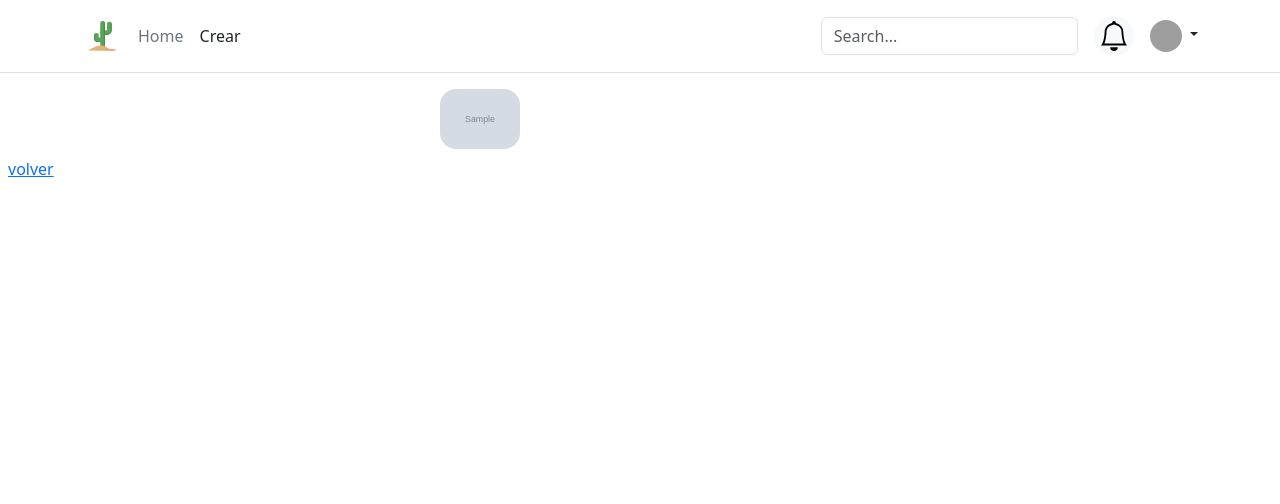
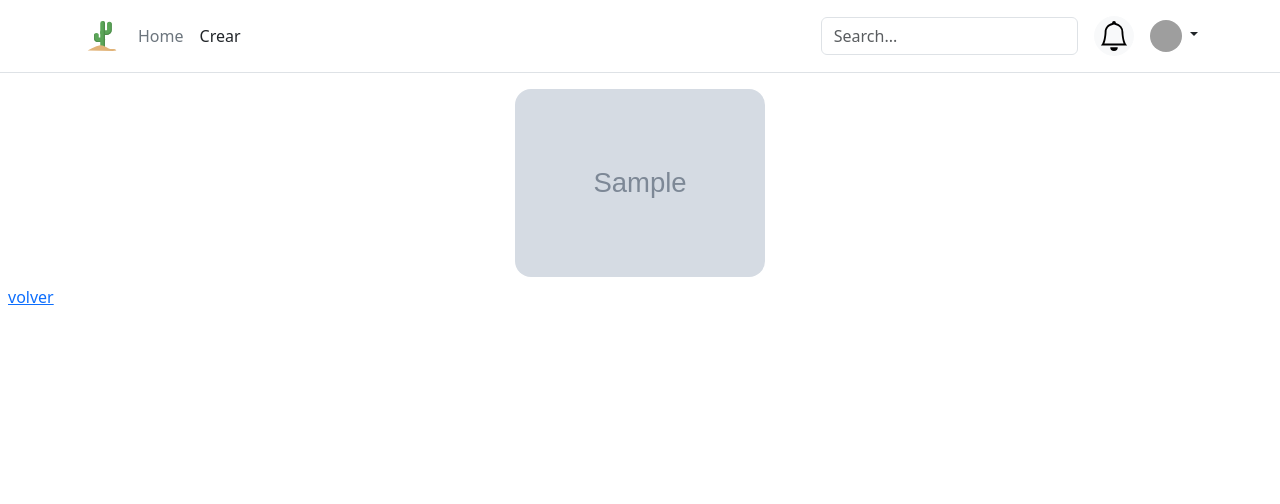
Before and after one commit to FranMedina02/mascotas_blog_2, a Django app: page / in a window 1280 px wide. Shown: the top 504 px of the page. Run offline with Django 4.2, Linux system fonts and the light colour scheme; tables that the repository leaves empty hold one stand-in row (values such as "Sample post"); grey boxes marked "Sample" are stand-in pictures; some libraries are stand-ins or nearby versions; grey boxes are pictures that could not be loaded.

Commit message:
<fix: post width>

```diff
--- a/mascotas_blog/FeedApp/static/FeedApp/css/styles.css
+++ b/mascotas_blog/FeedApp/static/FeedApp/css/styles.css
@@ -6,6 +6,6 @@ section {
 
 a>img.post_img{
     border-radius: 16px;
-    width: 20%;
+    width: 250px;
     height: auto;
 }
```
